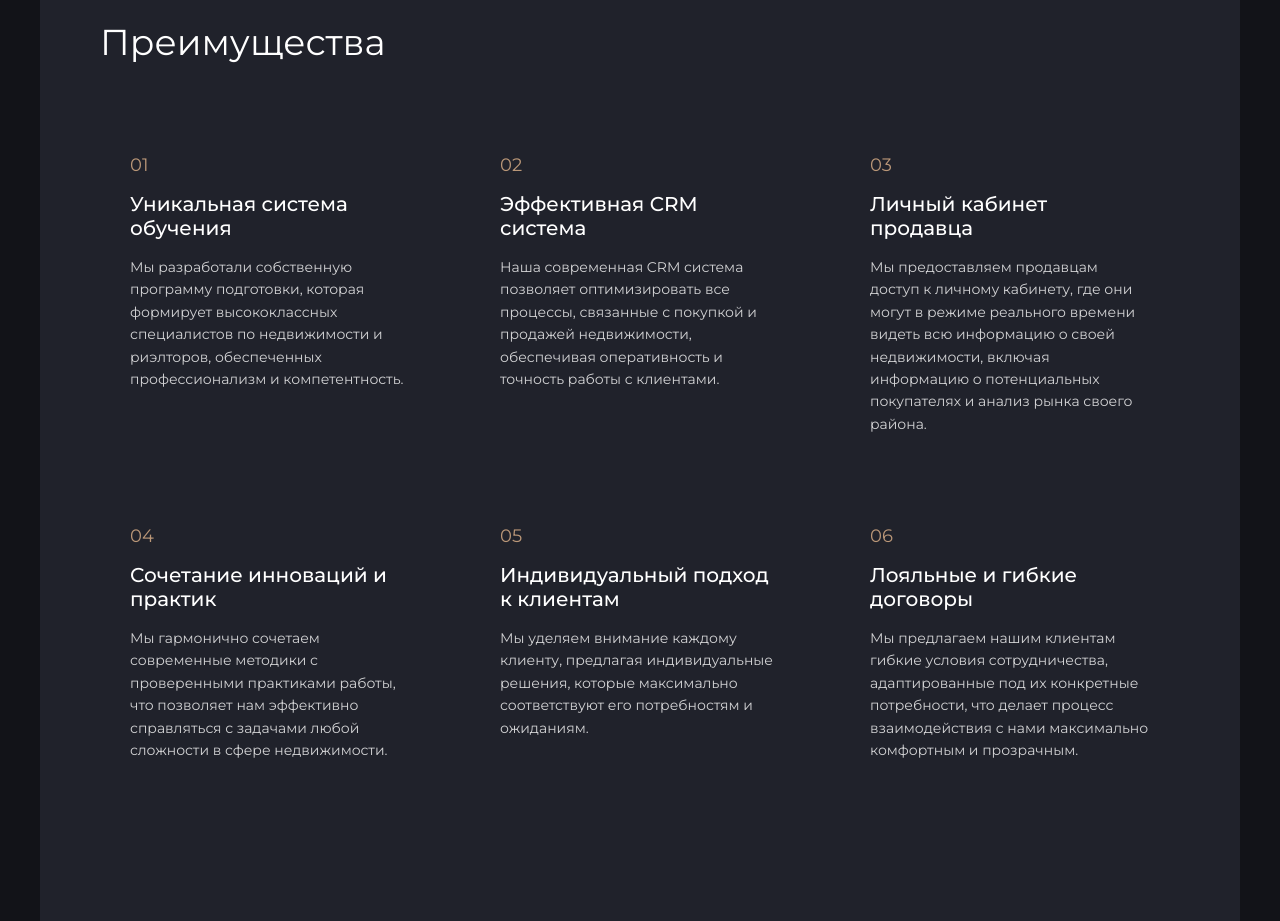
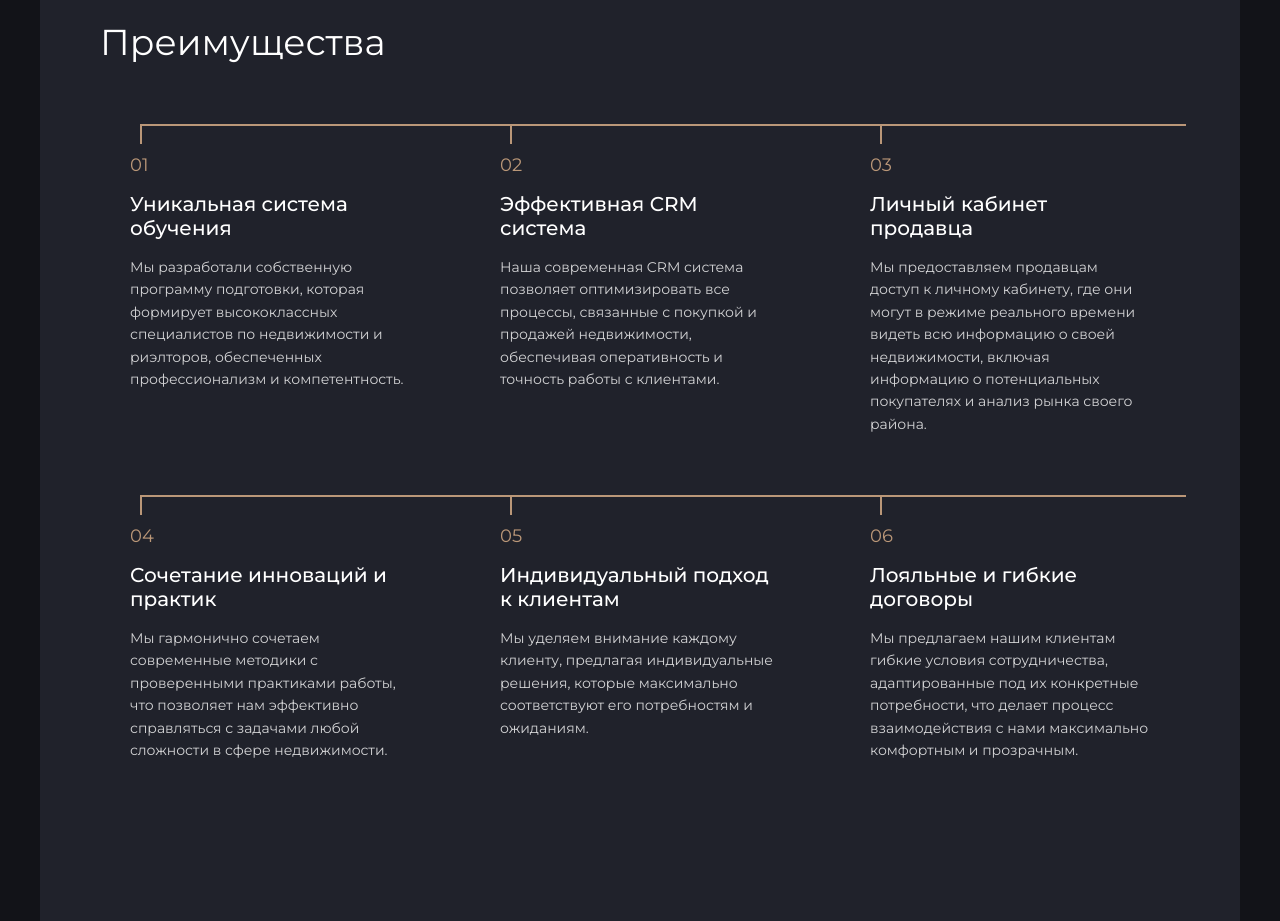
Before and after one commit to Max-Semian/realty_app, a Next.js app: page / in a window 1280 px wide. Shown: the part 1780-2701 px from the top of the page. Built offline with nearby package versions, Linux system fonts and the light colour scheme.

Commit message:
Add lines to advantages

```diff
--- a/src/components/AdvantagesSection/AdvantagesSection.module.css
+++ b/src/components/AdvantagesSection/AdvantagesSection.module.css
@@ -30,20 +30,36 @@
   position: relative;
 }
 
-/* Horizontal lines - desktop only */
-@media (min-width: 769px) {
+/* Lines - desktop only */
+@media (min-width: 1200px) {
+  .vLine {
+    position: absolute;
+    background-color: #BA9778;
+    width: 2px;
+    height: 20px;
+    left: 40px;
+    top: 0;
+  }
 
+  .hLine {
+    position: absolute;
+    background-color: #BA9778;
+    width: 112.5%;
+    height: 2px;
+    left: 40px;
+    top: 0;
+  }
+
+  /* Target the horizontal line only for the last item in each row */
+  .advantagesGrid .advantageCard:nth-child(3n) .hLine {
+    width: 90%; /* Make horizontal line shorter for last items */
+  }
 }
 
 /* Card styling */
 .advantageCard {
   position: relative;
   padding: 30px;
-}
-
-/* Vertical and bottom lines - desktop only */
-@media (min-width: 769px) {
-
 }
 
 .cardNumber {
--- a/src/components/AdvantagesSection/AdvantagesSection.tsx
+++ b/src/components/AdvantagesSection/AdvantagesSection.tsx
@@ -51,6 +51,8 @@ export default function AdvantagesSection() {
         <div className={styles.advantagesGrid}>
           {advantages.map((advantage) => (
             <div key={advantage.id} className={styles.advantageCard}>
+              <div className={styles.hLine}></div>
+              <div className={styles.vLine}></div>
               <div className={styles.cardNumber}>{advantage.number}</div>
               <h3 className={styles.cardTitle}>{advantage.title}</h3>
               <p className={styles.cardDescription}>{advantage.description}</p>
```
Also changed, not shown: codebase.txt.
